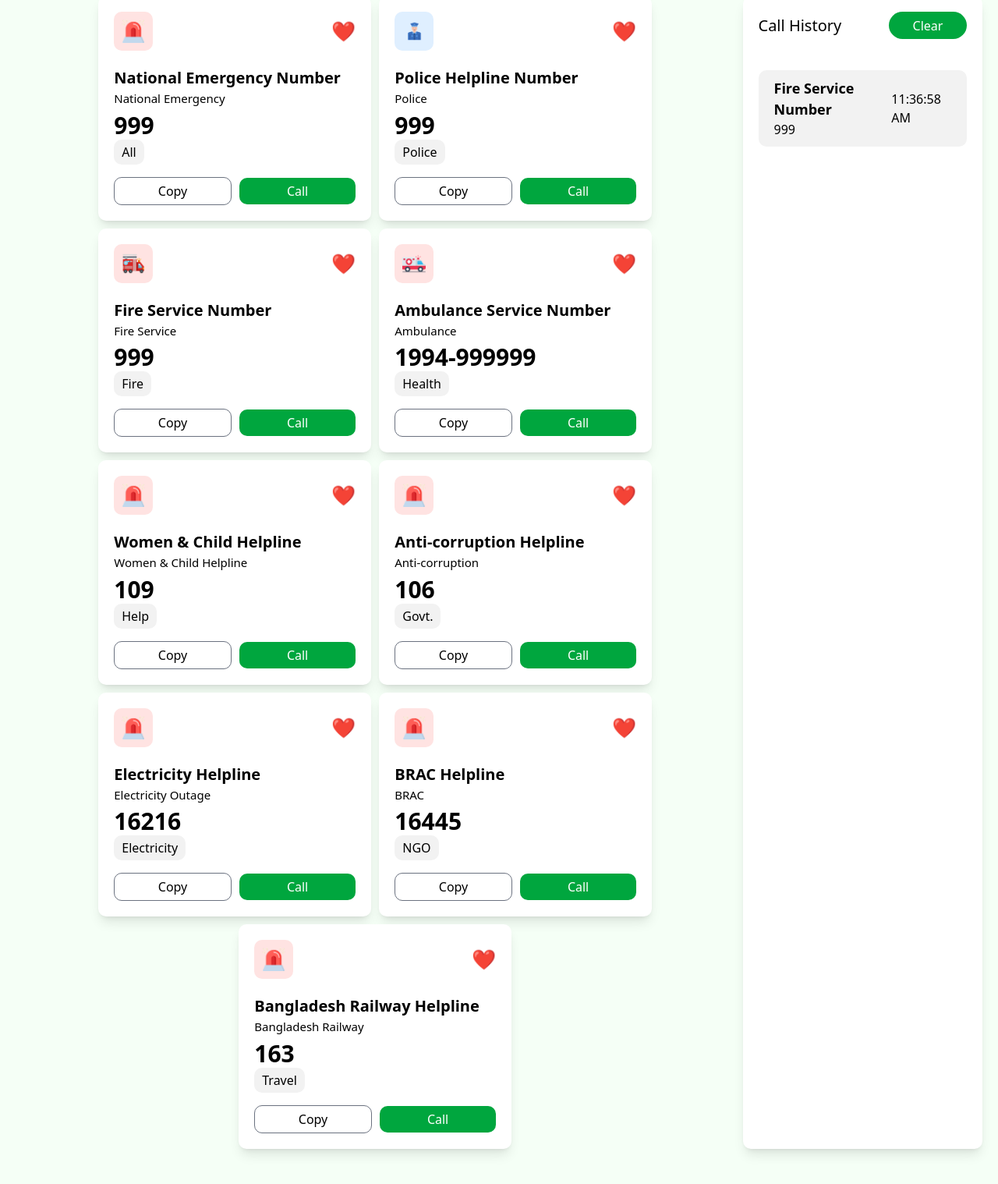
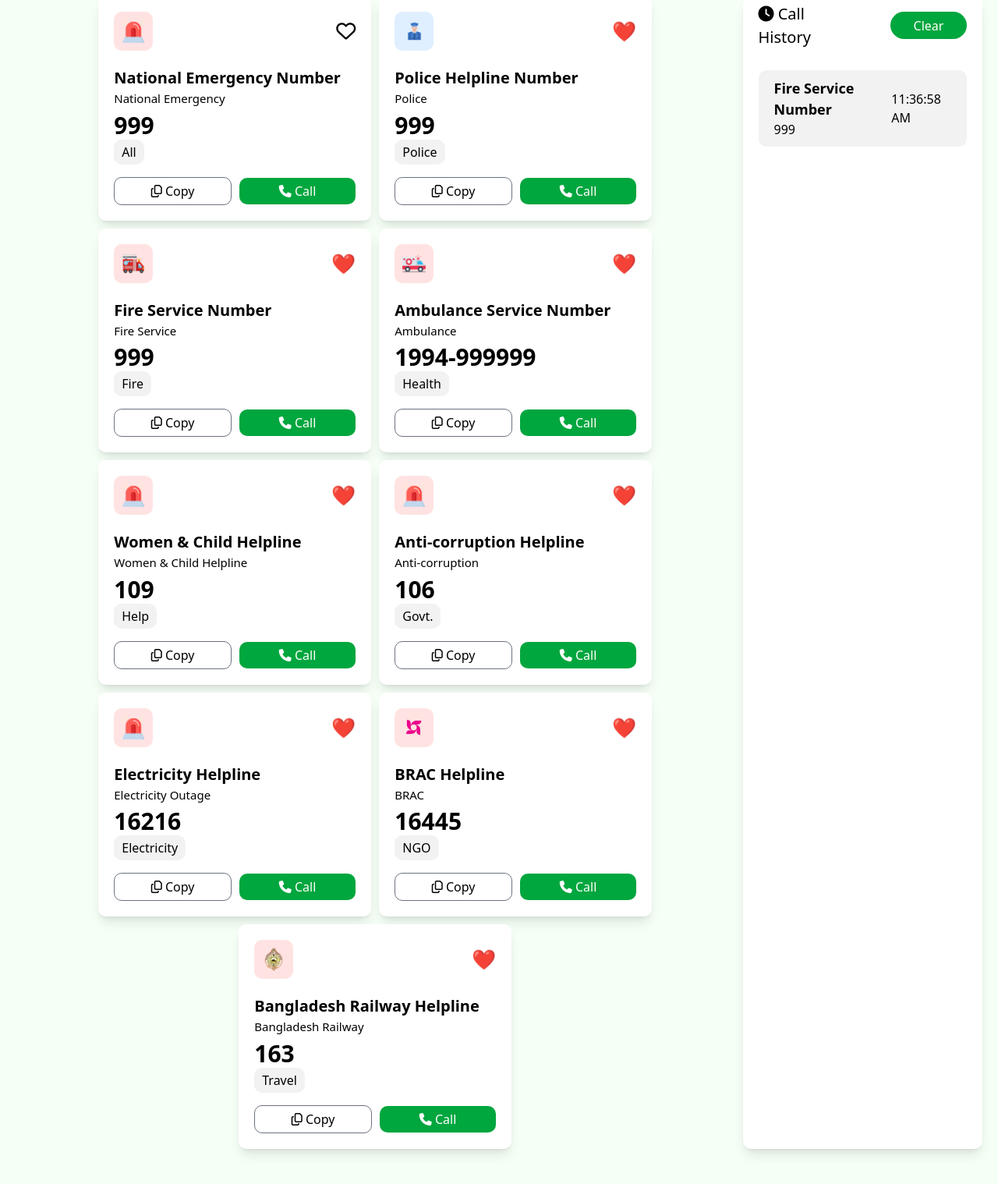
Before and after one commit to BK-Bagchi/emergency-hotline, a plain HTML site: page index.html in a window 1280 px wide. Shown: the part 420-1938 px from the top of the page at 78% size. Drawn offline with nearby package versions, Linux system fonts and the light colour scheme.

Commit message:
Icons added with fontawesome

```diff
--- a/index.html
+++ b/index.html
@@ -37,7 +37,7 @@
                 <main class="flex-1 min-w-[350px] p-[20px] bg-white shadow-lg rounded-[10px]">
                     <div class="flex items-center justify-between">
                         <img class="w-[50px] h-[50px] bg-[#FFE3E2] p-[10px] rounded-[10px]" src="/assets/emergency.png" alt="Service Topic Icon">
-                        <p class="heart-icon"><span class="text-white text-[25px]">&#10084;</span></p>
+                        <p class="heart-icon"><span class="text-black text-[25px]"><i class="fa-regular fa-heart"></i></span></p>
                     </div>
                     <div class="my-[20px]">
                         <h1 class="font-bold text-[20px]">National Emergency Number</h1>
@@ -46,8 +46,8 @@
                         <span class="bg-[#F2F2F2] px-[10px] py-[5px] rounded-[10px]">All</span>
                     </div>
                     <div class="flex gap-[10px] items-center">
-                        <button class="w-1/2 py-[5px] rounded-[10px] border border-gray-500 p-4">Copy</button>
-                        <button class="w-1/2 py-[5px] rounded-[10px] bg-[#00A63E] text-white">Call</button>
+                        <button class="w-1/2 py-[5px] rounded-[10px] border border-gray-500 p-4"><i class="fa-regular fa-copy"></i> Copy</button>
+                        <button class="w-1/2 py-[5px] rounded-[10px] bg-[#00A63E] text-white"><i class="fa-solid fa-phone"></i> Call</button>
                     </div>
                 </main>
                 <main class="flex-1 min-w-[350px] p-[20px] bg-white shadow-lg rounded-[10px]">
@@ -62,8 +62,8 @@
                         <span class="bg-[#F2F2F2] px-[10px] py-[5px] rounded-[10px]">Police</span>
                     </div>
                     <div class="flex gap-[10px] items-center">
-                        <button class="w-1/2 py-[5px] rounded-[10px] border border-gray-500 p-4">Copy</button>
-                        <button class="w-1/2 py-[5px] rounded-[10px] bg-[#00A63E] text-white">Call</button>
+                        <button class="w-1/2 py-[5px] rounded-[10px] border border-gray-500 p-4"><i class="fa-regular fa-copy"></i> Copy</button>
+                        <button class="w-1/2 py-[5px] rounded-[10px] bg-[#00A63E] text-white"><i class="fa-solid fa-phone"></i> Call</button>
                     </div>
                 </main>
                 <main class="flex-1 min-w-[350px] p-[20px] bg-white shadow-lg rounded-[10px]">
@@ -78,8 +78,8 @@
                         <span class="bg-[#F2F2F2] px-[10px] py-[5px] rounded-[10px]">Fire</span>
                     </div>
                     <div class="flex gap-[10px] items-center">
-                        <button class="w-1/2 py-[5px] rounded-[10px] border border-gray-500 p-4">Copy</button>
-                        <button class="w-1/2 py-[5px] rounded-[10px] bg-[#00A63E] text-white">Call</button>
+                        <button class="w-1/2 py-[5px] rounded-[10px] border border-gray-500 p-4"><i class="fa-regular fa-copy"></i> Copy</button>
+                        <button class="w-1/2 py-[5px] rounded-[10px] bg-[#00A63E] text-white"><i class="fa-solid fa-phone"></i> Call</button>
                     </div>
                 </main>
                 <main class="flex-1 min-w-[350px] p-[20px] bg-white shadow-lg rounded-[10px]">
@@ -94,8 +94,8 @@
                         <span class="bg-[#F2F2F2] px-[10px] py-[5px] rounded-[10px]">Health</span>
                     </div>
                     <div class="flex gap-[10px] items-center">
-                        <button class="w-1/2 py-[5px] rounded-[10px] border border-gray-500 p-4">Copy</button>
-                        <button class="w-1/2 py-[5px] rounded-[10px] bg-[#00A63E] text-white">Call</button>
+                        <button class="w-1/2 py-[5px] rounded-[10px] border border-gray-500 p-4"><i class="fa-regular fa-copy"></i> Copy</button>
+                        <button class="w-1/2 py-[5px] rounded-[10px] bg-[#00A63E] text-white"><i class="fa-solid fa-phone"></i> Call</button>
                     </div>
                 </main>
                 <main class="flex-1 min-w-[350px] p-[20px] bg-white shadow-lg rounded-[10px]">
@@ -110,8 +110,8 @@
                         <span class="bg-[#F2F2F2] px-[10px] py-[5px] rounded-[10px]">Help</span>
                     </div>
                     <div class="flex gap-[10px] items-center">
-                        <button class="w-1/2 py-[5px] rounded-[10px] border border-gray-500 p-4">Copy</button>
-                        <button class="w-1/2 py-[5px] rounded-[10px] bg-[#00A63E] text-white">Call</button>
+                        <button class="w-1/2 py-[5px] rounded-[10px] border border-gray-500 p-4"><i class="fa-regular fa-copy"></i> Copy</button>
+                        <button class="w-1/2 py-[5px] rounded-[10px] bg-[#00A63E] text-white"><i class="fa-solid fa-phone"></i> Call</button>
                     </div>
                 </main>
                 <main class="flex-1 min-w-[350px] p-[20px] bg-white shadow-lg rounded-[10px]">
@@ -126,8 +126,8 @@
                         <span class="bg-[#F2F2F2] px-[10px] py-[5px] rounded-[10px]">Govt.</span>
                     </div>
                     <div class="flex gap-[10px] items-center">
-                        <button class="w-1/2 py-[5px] rounded-[10px] border border-gray-500 p-4">Copy</button>
-                        <button class="w-1/2 py-[5px] rounded-[10px] bg-[#00A63E] text-white">Call</button>
+                        <button class="w-1/2 py-[5px] rounded-[10px] border border-gray-500 p-4"><i class="fa-regular fa-copy"></i> Copy</button>
+                        <button class="w-1/2 py-[5px] rounded-[10px] bg-[#00A63E] text-white"><i class="fa-solid fa-phone"></i> Call</button>
                     </div>
                 </main>
                 <main class="flex-1 min-w-[350px] p-[20px] bg-white shadow-lg rounded-[10px]">
@@ -142,13 +142,13 @@
                         <span class="bg-[#F2F2F2] px-[10px] py-[5px] rounded-[10px]">Electricity</span>
                     </div>
                     <div class="flex gap-[10px] items-center">
-                        <button class="w-1/2 py-[5px] rounded-[10px] border border-gray-500 p-4">Copy</button>
-                        <button class="w-1/2 py-[5px] rounded-[10px] bg-[#00A63E] text-white">Call</button>
+                        <button class="w-1/2 py-[5px] rounded-[10px] border border-gray-500 p-4"><i class="fa-regular fa-copy"></i> Copy</button>
+                        <button class="w-1/2 py-[5px] rounded-[10px] bg-[#00A63E] text-white"><i class="fa-solid fa-phone"></i> Call</button>
                     </div>
                 </main>
                 <main class="flex-1 min-w-[350px] p-[20px] bg-white shadow-lg rounded-[10px]">
                     <div class="flex items-center justify-between">
-                        <img class="w-[50px] h-[50px] bg-[#FFE3E2] p-[10px] rounded-[10px]" src="/assets/emergency.png" alt="Service Topic Icon">
+                        <img class="w-[50px] h-[50px] bg-[#FFE3E2] p-[10px] rounded-[10px]" src="/assets/brac.png" alt="Service Topic Icon">
                         <p class="heart-icon"><span class="text-white text-[25px]">&#10084;</span></p>
                     </div>
                     <div class="my-[20px]">
@@ -158,13 +158,13 @@
                         <span class="bg-[#F2F2F2] px-[10px] py-[5px] rounded-[10px]">NGO</span>
                     </div>
                     <div class="flex gap-[10px] items-center">
-                        <button class="w-1/2 py-[5px] rounded-[10px] border border-gray-500 p-4">Copy</button>
-                        <button class="w-1/2 py-[5px] rounded-[10px] bg-[#00A63E] text-white">Call</button>
+                        <button class="w-1/2 py-[5px] rounded-[10px] border border-gray-500 p-4"><i class="fa-regular fa-copy"></i> Copy</button>
+                        <button class="w-1/2 py-[5px] rounded-[10px] bg-[#00A63E] text-white"><i class="fa-solid fa-phone"></i> Call</button>
                     </div>
                 </main>
                 <main class="flex-1 min-w-[350px] p-[20px] bg-white shadow-lg rounded-[10px]">
                     <div class="flex items-center justify-between">
-                        <img class="w-[50px] h-[50px] bg-[#FFE3E2] p-[10px] rounded-[10px]" src="/assets/emergency.png" alt="Service Topic Icon">
+                        <img class="w-[50px] h-[50px] bg-[#FFE3E2] p-[10px] rounded-[10px]" src="/assets/Bangladesh-Railway.png" alt="Service Topic Icon">
                         <p class="heart-icon"><span class="text-white text-[25px]">&#10084;</span></p>
                     </div>
                     <div class="my-[20px]">
@@ -174,14 +174,14 @@
                         <span class="bg-[#F2F2F2] px-[10px] py-[5px] rounded-[10px]">Travel</span>
                     </div>
                     <div class="flex gap-[10px] items-center">
-                        <button class="w-1/2 py-[5px] rounded-[10px] border border-gray-500 p-4">Copy</button>
-                        <button class="w-1/2 py-[5px] rounded-[10px] bg-[#00A63E] text-white">Call</button>
+                        <button class="w-1/2 py-[5px] rounded-[10px] border border-gray-500 p-4"><i class="fa-regular fa-copy"></i> Copy</button>
+                        <button class="w-1/2 py-[5px] rounded-[10px] bg-[#00A63E] text-white"><i class="fa-solid fa-phone"></i> Call</button>
                     </div>
                 </main>
             </section>
             <aside class="history w-1/4 flex flex-col bg-white shadow-lg rounded-[10px]">
                 <div class="flex items-center justify-between">
-                    <p class="mx-[20px] text-[20px]">Call History</p>
+                    <p class="mx-[20px] text-[20px]"><i class="fa-solid fa-clock"></i> Call History</p>
                     <button class="bg-[#00A63E] h-[35px] w-[100px] m-[20px] rounded-[20px] text-white">Clear</button>
                 </div>
                 <div class="flex items-center justify-between m-[20px] px-[20px] py-[10px] bg-[#F2F2F2] rounded-[10px]">
@@ -197,6 +197,7 @@
         </section>
     </main>
     <script src="https://cdn.tailwindcss.com"></script>
+    <script src="https://kit.fontawesome.com/ca80b710ec.js" crossorigin="anonymous"></script>
     <script src="/JS/script.js"></script>
 </body>
 </html>
```
